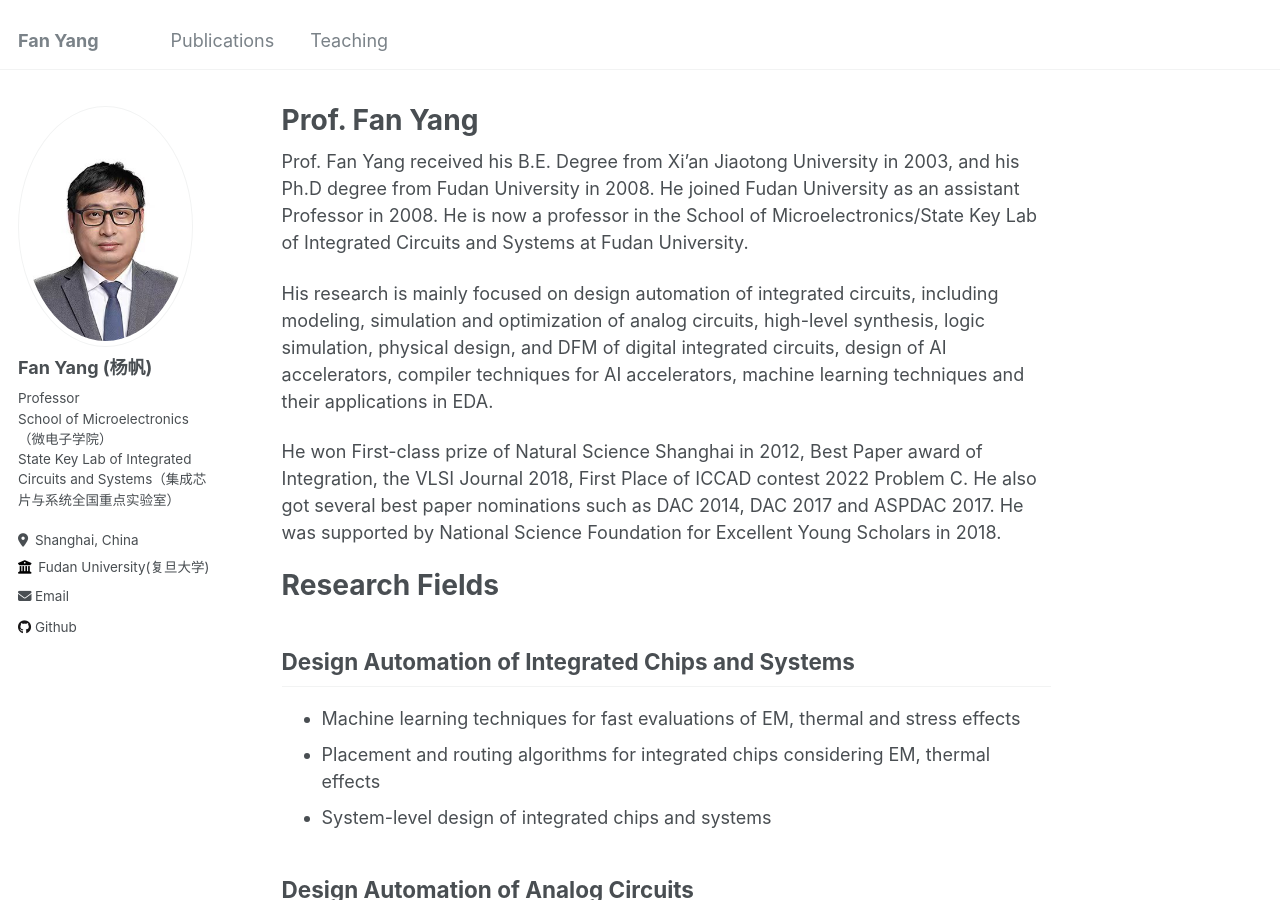
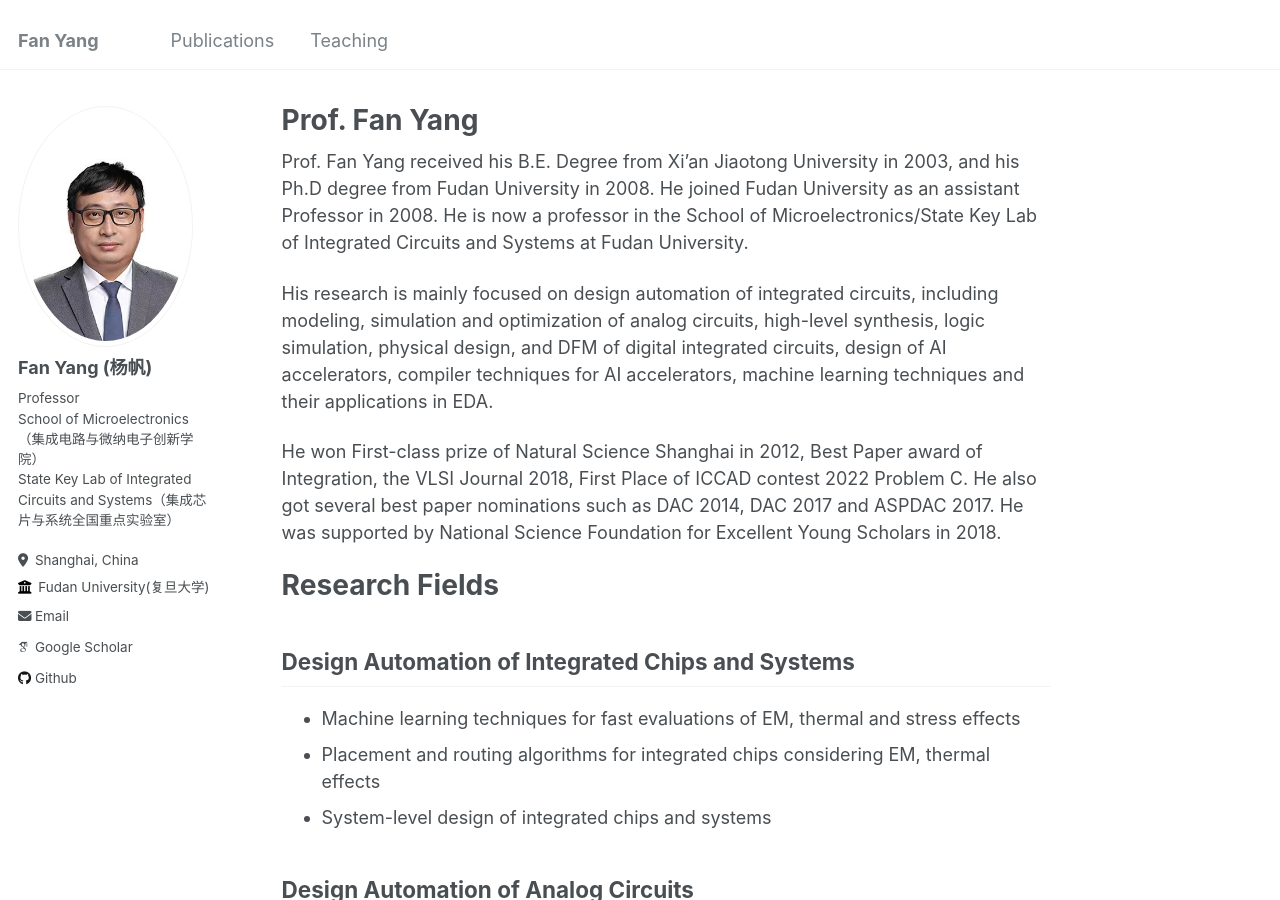
Before and after one commit to ephonic/ephonic.github.io, a Jekyll site: the page built from _pages/about.md, in a window 1280 px wide and 900 px high. Built offline with Jekyll 4.4.1, drawn with Linux system fonts in a browser that asks for light colours; some web fonts are replaced.

Commit message:
update google & affilation

```diff
--- a/_config.yml
+++ b/_config.yml
@@ -24,7 +24,7 @@ author:
   avatar           : "yangfan.jpg"
   name             : "Fan Yang (杨帆)"
   pronouns         : #"He/His"
-  bio              : "Professor<BR>School of Microelectronics（微电子学院）<BR> State Key Lab of Integrated Circuits and Systems（集成芯片与系统全国重点实验室）"
+  bio              : "Professor<BR>School of Microelectronics（集成电路与微纳电子创新学院）<BR> State Key Lab of Integrated Circuits and Systems（集成芯片与系统全国重点实验室）"
   location         : "Shanghai, China"
   employer         : "Fudan University(复旦大学)"
   uri              : # URL
@@ -32,7 +32,7 @@ author:
 
   # Academic websites
   arxiv            : # URL - Update with the correct link to your profile
-  googlescholar    : #"https://scholar.google.com/citations?user=PS_CX0AAAAAJ"
+  googlescholar    : "https://scholar.google.com/citations?user=1MwZk68AAAAJ"
   impactstory      : # URL
   orcid            : #"http://orcid.org/yourorcidurl"
   pubmed           : #"https://www.ncbi.nlm.nih.gov/pubmed/?term=john+snow"
```
